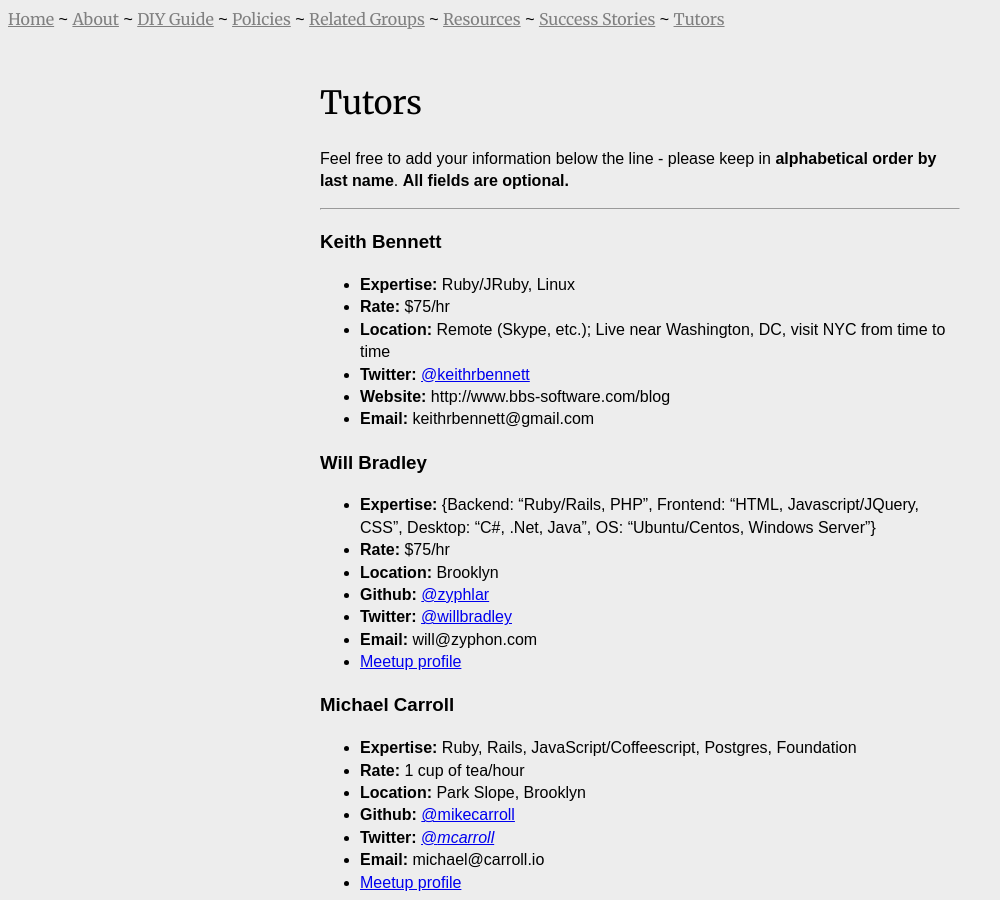
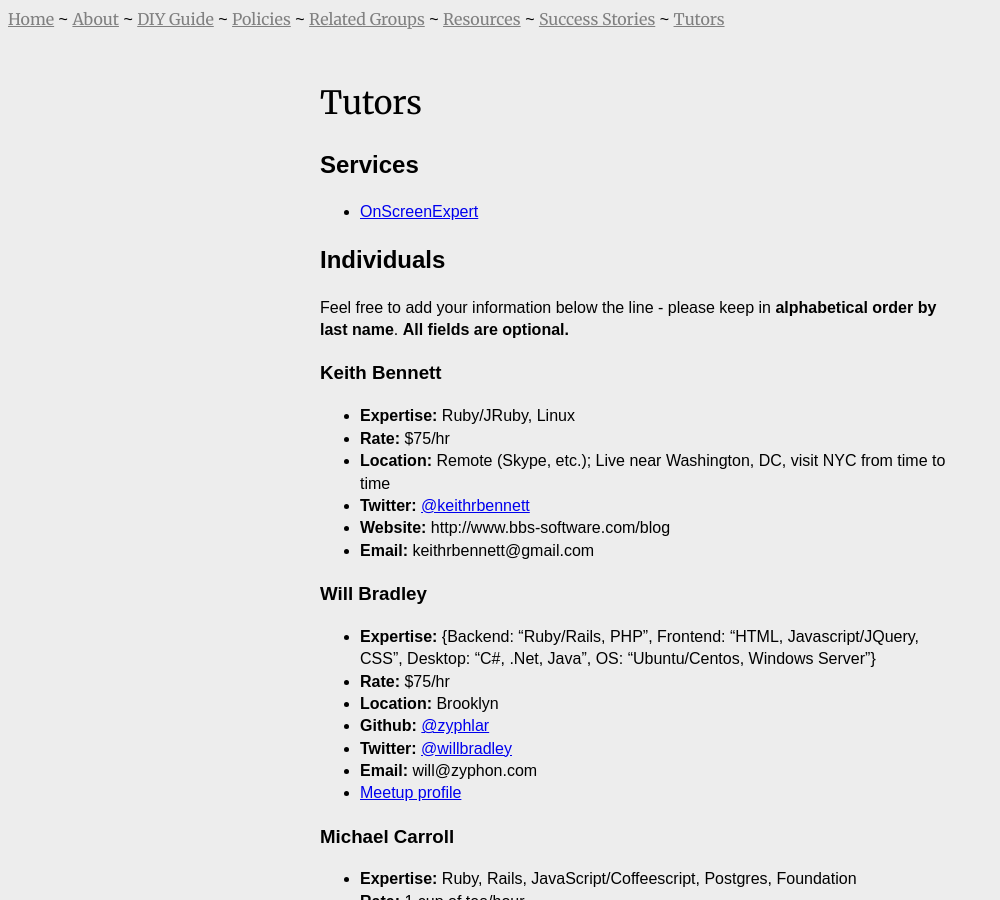
Before and after one commit to HackerHours/hackerhours.org, a Jekyll site: the page built from tutors.md, in a window 1280 px wide and 900 px high. Shown: the whole window, without its empty margins (0-1000 px from the left). Built offline with Jekyll 4.4.1, drawn with Linux system fonts in a browser that asks for light colours; nearby versions of some CDN libraries; some web fonts are replaced; Markdown is read by kramdown in place of the engine named in the settings; comment, search, counter and statistics services are not loaded.

Commit message:
move OnScreenExpert to tutors page

```diff
--- a/tutors.md
+++ b/tutors.md
@@ -3,9 +3,13 @@ layout: default
 title: Tutors
 ---
 
+## Services
+
+* [OnScreenExpert](https://www.onscreenexpert.com/)
+
+## Individuals
+
 Feel free to add your information below the line - please keep in **alphabetical order by last name**.  **All fields are optional.**
-
-----------------
 
 ### Keith Bennett
 * **Expertise:** Ruby/JRuby, Linux
```
Also changed, not shown: resources.md (+1 -1 lines).
